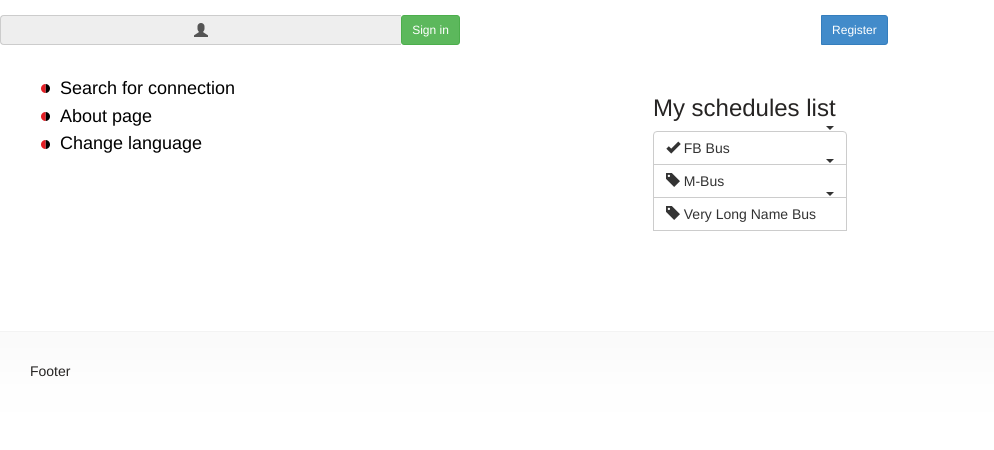
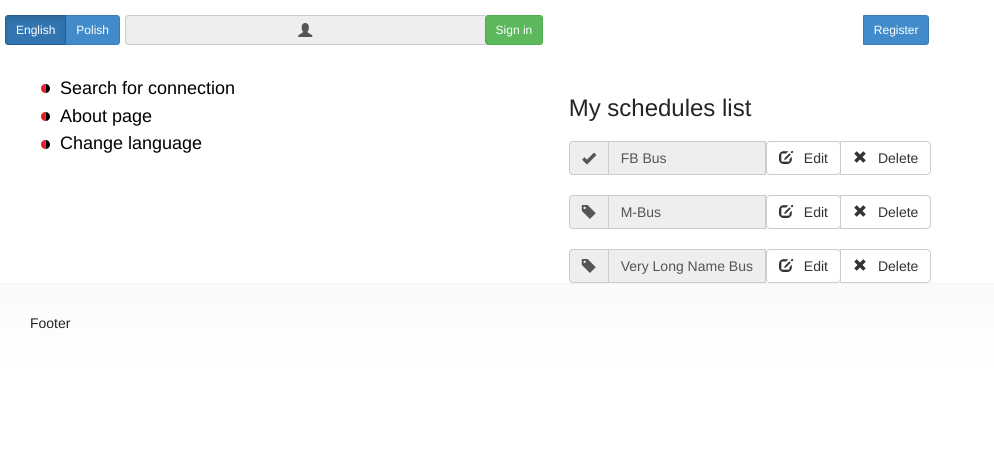
Before and after one commit to alanhawrot/jadebusem, a Django app: template site/templates/schedules/show_list.html in a window 1280 px wide. Shown: the part 120-570 px from the top of the page, without its empty margins (0-994 px from the left). Run offline with Django 3.2, Linux system fonts and the light colour scheme; the template is opened without the code that fills it: values that come from a table or form of the project are taken from there, others are empty; data comes from the database, SQL or seed files in the repository; both versions use the stored data as it was after the commit; tables that the repository leaves empty hold one stand-in row (values such as "Sample post"); parts of the project's set-up code (start-up, migrations or seed data) failed here and were passed over; some libraries are stand-ins or nearby versions.

Commit message:
added language panel to user panel(top right corner)

```diff
--- a/site/SearchEngine/views.py
+++ b/site/SearchEngine/views.py
@@ -1,6 +1,7 @@
 # -*- coding: utf-8 -*-
 
-from django.shortcuts import render_to_response
+from django.shortcuts import render_to_response, render
+from django.template import RequestContext, Context
 from schedules.models import Schedule
 from schedules.models import ScheduleTracePoint
 from schedules.models import ScheduleDate
@@ -362,7 +363,7 @@ def search(request):
 
     companies = Schedule.objects.values('company').distinct()
 
-    return render_to_response('search_engine/search.html', {
+    return render(request, 'search_engine/search.html', {
         'login': login,
         'user': request.session,
         'error': error,
--- /dev/null
+++ b/site/jadebusem_site/context_processors.py
@@ -0,0 +1,6 @@
+__author__ = 'michal'
+
+from django.utils import translation
+
+def language_processor(request):
+    return {'current_lang': translation.get_language()}
--- a/site/jadebusem_site/views.py
+++ b/site/jadebusem_site/views.py
@@ -1,4 +1,5 @@
 from django.shortcuts import render
+from django.template import RequestContext, Context
 from django.utils import translation
 
 def about(request):
@@ -9,8 +10,7 @@ def about(request):
 
 
 def language(request):
-    current_lang = translation.get_language()
     if 'email' in request.session:
-        return render(request, 'jadebusem_site/language.html', {'login': True, 'user': request.session, 'current_lang': current_lang})
+        return render(request, 'jadebusem_site/language.html', Context({'login': True, 'user': request.session}))
     else:
-        return render(request, 'jadebusem_site/language.html', {'current_lang': current_lang})
+        return render(request, 'jadebusem_site/language.html', Context({}))
--- a/site/schedules/views.py
+++ b/site/schedules/views.py
@@ -4,7 +4,7 @@ import time
 
 from django.http.response import HttpResponseForbidden, HttpResponseNotFound, HttpResponse, HttpResponseRedirect
 from django.shortcuts import render, render_to_response
-from django.template import Context
+from django.template import Context, RequestContext
 from django.utils.translation import ugettext as _
 from django.core.exceptions import ObjectDoesNotExist, ValidationError
 from django.db import transaction
--- a/site/static/styles/basic.css
+++ b/site/static/styles/basic.css
@@ -183,12 +183,12 @@ input {
     border: 1px solid goldenrod;
 }
 
-select {
+.select-form {
     border: 1px solid #efefef;
     -moz-appearance: none; /* Firefox */
     -webkit-appearance: none; /* Safari and Chrome */
     width: 200px;
-    height: 24px;
+    height: 30px;
     background: url("/static/images/arrow.png") no-repeat;
     background-position: 182px 5px;
     text-indent: 0.01px; /* Removes default arrow from firefox*/
@@ -250,9 +250,6 @@ img {
     pointer-events: none;
 }
 
-.selectOption {
-
-}
 
 hr {
     border-top: 1px dotted #efefef;
--- /dev/null
+++ b/site/templates/jadebusem_site/language_radio.html
@@ -0,0 +1,18 @@
+
+{% load i18n %}
+<div class="floating" style="margin: -5px">
+<form action="/i18n/setlang/" method="post" role="form">
+    {% csrf_token %}
+    <div class="btn-group btn-sm">
+        {% for lang in LANGUAGES %}
+            <button type="submit" name="language" value="{{ lang.0 }}" class="btn btn-primary btn-sm
+                 {% if current_lang == lang.0 %}
+                           active
+                 {% endif %}
+                ">
+                {{ lang.1 }}
+            </button>
+        {% endfor %}
+    </div>
+</form>
+</div>
--- a/site/templates/jadebusem_site/user_panel.html
+++ b/site/templates/jadebusem_site/user_panel.html
@@ -1,8 +1,9 @@
 {% load i18n %}
+<div style="margin-top: 25px;">
 
-<div style="margin-top: 25px;">
+    {% include "jadebusem_site/language_radio.html" %}
     {% if login %}
-        <div class="btn-group-vertical">
+        <div class="floating btn-group-vertical">
             <div class="input-group">
                 <div class="input-group-btn">
                     <a class="btn btn-success btn-sm" href="{% url "Users.views.user_settings" user.user_id %}">
@@ -12,7 +13,7 @@
                 <div class="input-group-btn">
                     <button type="button" class="btn btn-default btn-sm dropdown-toggle" data-toggle="dropdown">
                         {{ user.name }}
-                        <span class="caret"></span>
+                        <span class="caret" style="margin-left: 10px"></span>
                     </button>
                     <ul class="dropdown-menu" role="menu">
                         <li><a href="{% url "Users.views.user_settings" user.user_id %}">Settings</a></li>
--- a/site/templates/schedules/show_list.html
+++ b/site/templates/schedules/show_list.html
@@ -10,28 +10,33 @@
     <h3>
         {% trans "My schedules list" %}
     </h3>
+    {% for schedule in schedules %}
+        <div class="input-group" style="margin: 20px 0px 0px 0px;">
 
-    <div class="btn-group-vertical">
-        {% for schedule in schedules %}
-            <div class="btn-group">
-                <button class="btn btn-default dropdown-toggle" style="text-align: left"
-                         id="button-{{ forloop.counter0 }}" data-toggle="dropdown" type="button">
+                <div class="input-group-addon">
                     {% if not schedule.verified %}
                         <span class="glyphicon glyphicon-tag" alt="Pending verification"></span>
                     {% else %}
                         <span class="glyphicon glyphicon-ok" alt="Schedule is verified."></span>
                     {% endif %}
-                    {{ schedule.company }}
-                    <span class="caret" style="float:right;margin-left: 10px; margin-top: -12px"></span>
-                </button>
-                <ul class="dropdown-menu" role="menu" aria-labelledby="button-{{ forloop.counter0 }}">
-                    <li><a href="{% url 'schedules.views.modify' schedule.id %}">Edit</a></li>
-                    <li><a href="{% url 'schedules.views.delete' schedule.id %}">Delete</a></li>
-                </ul>
+                </div>
+                <div class="input-group-addon" style="width: auto !important;text-align: left;">{{ schedule.company }}
+                </div>
+
+            <div class="input-group-btn">
+                <a class="btn btn-default" href="{% url 'schedules.views.modify' schedule.id %}">
+                    <span class="glyphicon glyphicon-edit" style="margin-right: 7px;"></span>
+                    Edit
+                </a>
             </div>
-        {% empty %}
-            {% trans "No schedules found by" %} {{ user.name }}
-        {% endfor %}
-        <br/><br/><br/><br/><br/>
-    </div>
+            <div class="input-group-btn">
+                <a class="btn btn-default" href="{% url 'schedules.views.delete' schedule.id %}">
+                    <span class="glyphicon glyphicon-remove" style="margin-right: 7px;"></span>
+                    Delete
+                </a>
+            </div>
+        </div>
+    {% empty %}
+        {% trans "No schedules found by" %} {{ user.name }}
+    {% endfor %}
 {% endblock content %}
```
Also changed, not shown: site/Users/views.py (+7 -7 lines), site/jadebusem/settings.py (+8 -7 lines), site/db.sqlite.
